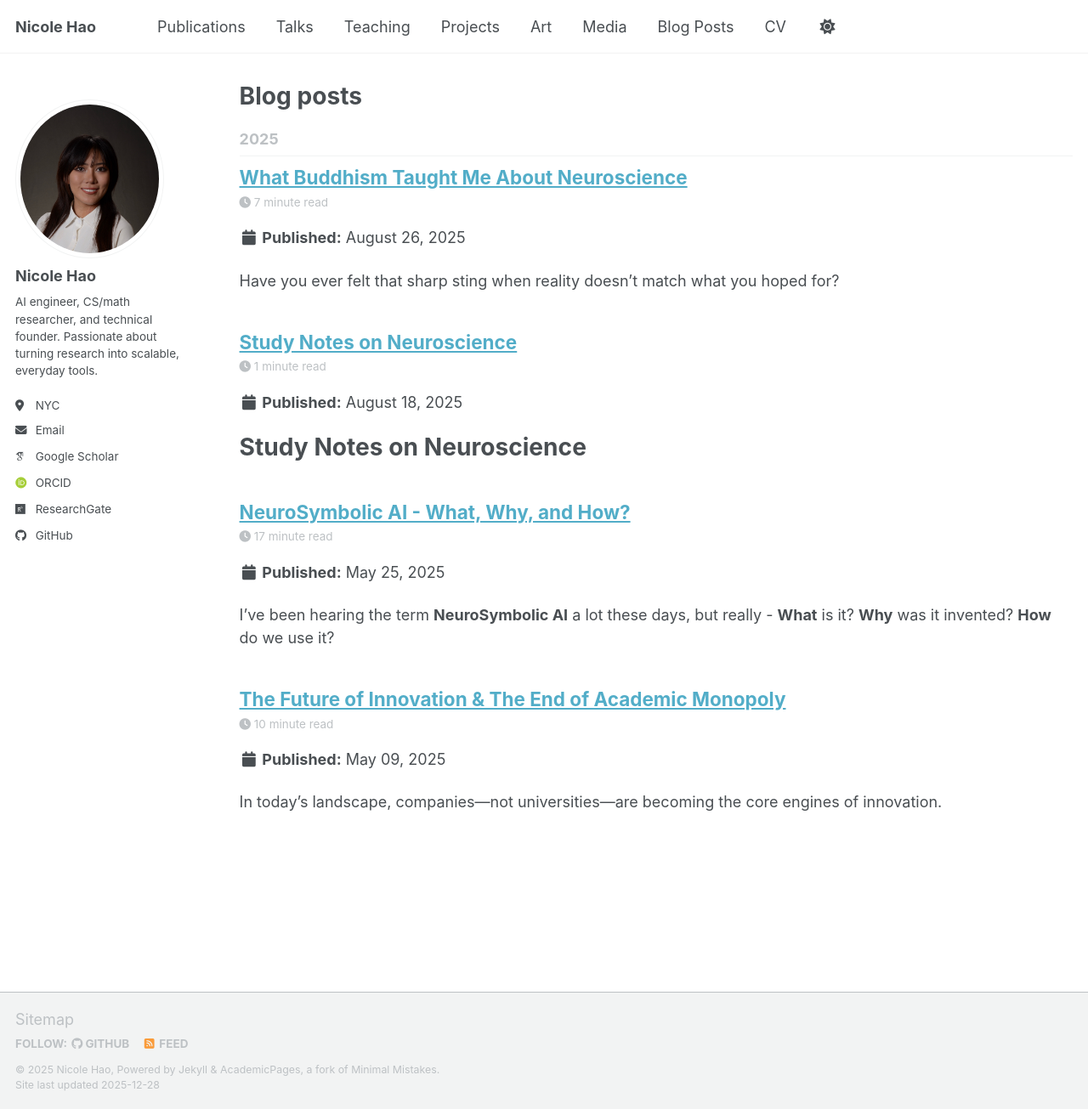
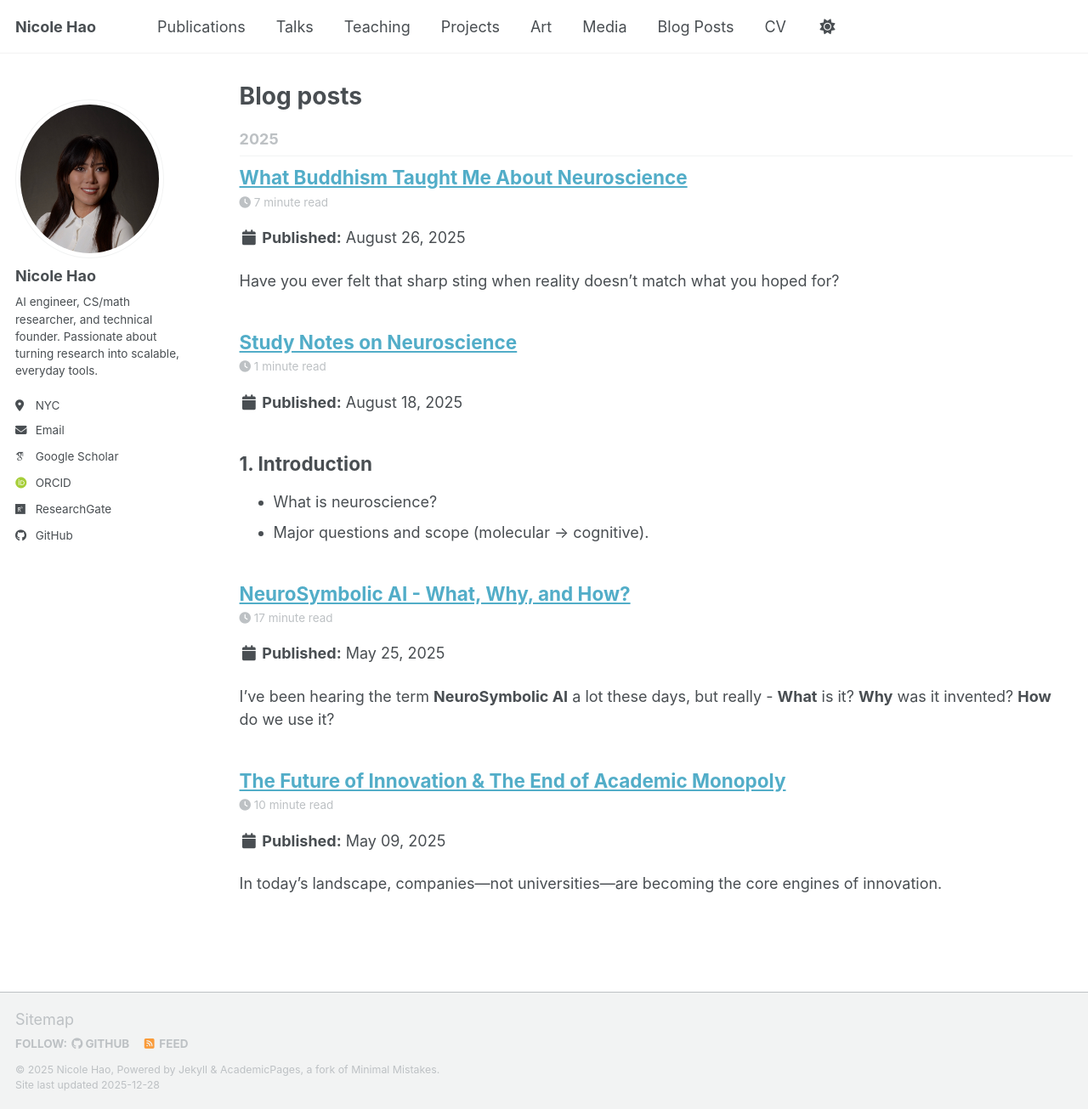
Before and after one commit to nicolehao34/nicolehao34.github.io, a Jekyll site: the page built from _pages/year-archive.html, in a window 1280 px wide and 1305 px high. Shown: the whole window at 85% size. Built offline with Jekyll 4.4.1, drawn with Linux system fonts in a browser that asks for light colours; some web fonts are replaced; a script bundle is joined from its source files by our own code; library files that are not in the unit come from our copies.

Commit message:
Remove redundant title from Study Notes on Neuroscience

```diff
--- a/_posts/2025-08-18-Study-Notes-On-Neuroscience.md
+++ b/_posts/2025-08-18-Study-Notes-On-Neuroscience.md
@@ -2,8 +2,6 @@
 layout: post
 title: Study Notes on Neuroscience
 ---
-
-# Study Notes on Neuroscience
 
 ## 1. Introduction
 - What is neuroscience?
```
